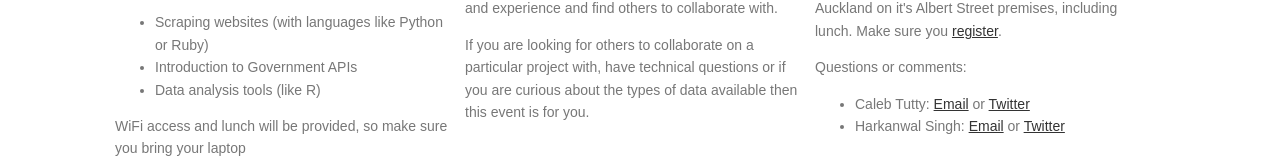
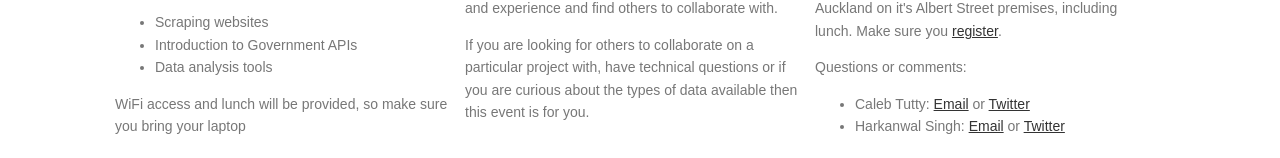
Before and after one commit to nzherald/open-data-day-nz, a plain HTML site: page index.html in a window 1280 px wide. Shown: the part 2014-2172 px from the top of the page. Drawn offline with Linux system fonts and the light colour scheme; some packages are replaced by stand-ins of ours.

Commit message:
Remove specific programming language references

```diff
--- a/index.html
+++ b/index.html
@@ -200,9 +200,9 @@
               <h3>What should I expect?</h3>
               <p class="align-left">As an unconference style event attendees will have the opportunity to give short impromptu talks. Topics could include:</p>
               <ul class="align-left">
-                <li>Scraping websites (with languages like Python or Ruby)</li>
+                <li>Scraping websites</li>
                 <li>Introduction to Government APIs</li>
-                <li>Data analysis tools (like R)</li>
+                <li>Data analysis tools</li>
               </ul>
 
               <p class="align-left">WiFi access and lunch will be provided, so make sure you bring your laptop</p>
```
